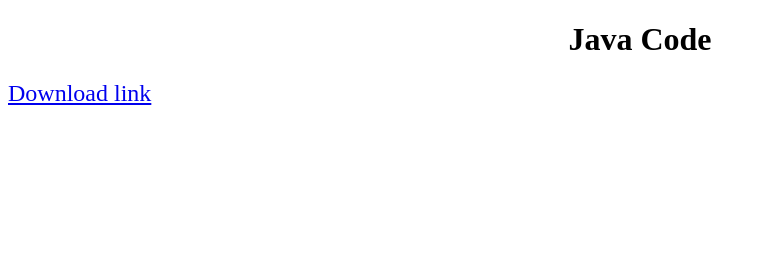
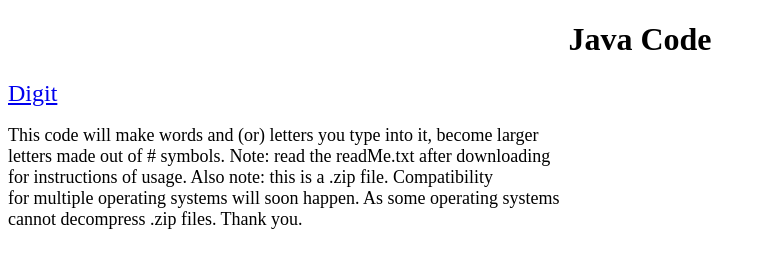
Before and after one commit to jcutting164/JavaCode, a plain HTML site: page index.html in a window 1280 px wide. Shown: the whole page, without its empty margins (0-766 px from the left). Drawn offline with Linux system fonts and the light colour scheme.

Commit message:
Complete upload of Digit code

```diff
--- a/index.html
+++ b/index.html
@@ -8,8 +8,22 @@
 <body>
 
   <h1 align="center"> Java Code </h1>
+
   <font size="5" face="Times New Roman">
-    <a href="https://jcutting164.github.io/JavaCode/Digit.zip" download="Digit">Download link</a>
+
+    <a href="https://jcutting164.github.io/JavaCode/Digit.zip" download="Digit">Digit</a>
+
+  </font>
+
+  <font size="4" face="Times New Roman">
+
+    <p>
+      This code will make words and (or) letters you type into it, become larger<br>
+      letters made out of # symbols. Note: read the readMe.txt after downloading<br>
+      for instructions of usage. Also note: this is a .zip file. Compatibility<br>
+      for multiple operating systems will soon happen. As some operating systems<br>
+      cannot decompress .zip files. Thank you.
+    </p>
 
   </font>
 </body>
```
